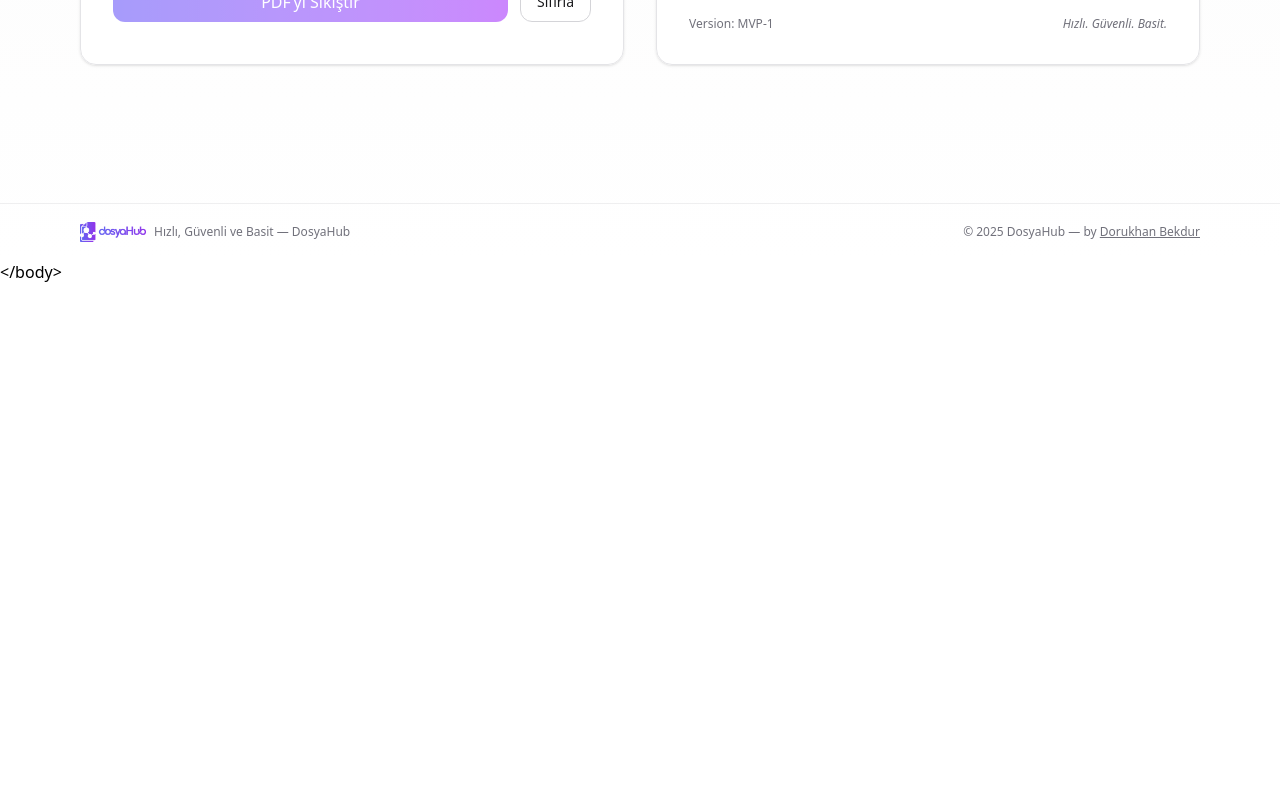
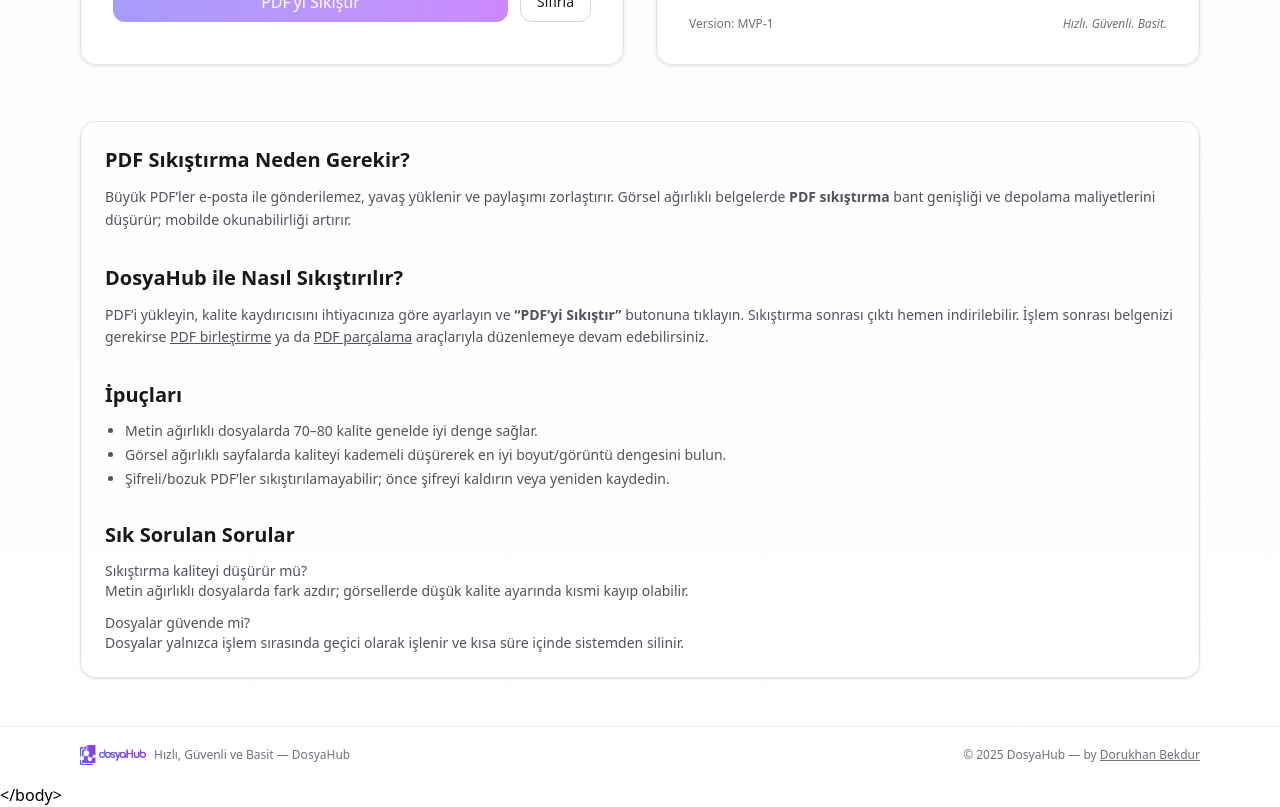
Before and after one commit to DorukhanBekdur/dosyahub, a React (Vite) app in the folder web/: page /compress-pdf in a window 1280 px wide. Shown: the part 540-1347 px from the top of the page. Before the commit the page ends 824 px from the top, so only its background shows below. Built offline with nearby package versions, Linux system fonts and the light colour scheme; no server answers.

Commit message:
Add SEO meta, structured data and full-width guide block to compress-pdf page

```diff
--- a/web/src/pages/CompressPdfPage.jsx
+++ b/web/src/pages/CompressPdfPage.jsx
@@ -1,8 +1,10 @@
 import { useCallback, useRef, useState } from "react";
+import { Helmet } from "react-helmet-async";
 import InfoCard from "../components/features/InfoCard";
 import { HiDownload, HiOutlineCloudUpload } from "react-icons/hi";
 
 const API_BASE = "https://api.dosyahub.com";
+const CANONICAL = "https://www.dosyahub.com/compress-pdf";
 
 export default function CompressPdfPage() {
   const [file, setFile] = useState(null);
@@ -26,7 +28,7 @@
       return setError("PDF en fazla 100MB olabilir.");
     if (picked.size < 5 * 1024 * 1024)
       return setError(
-        "Bu dosya zaten küçük (min 5 MB). Sıkıştırma, genelde 5 MB üzerindeki dosyalarda anlamlı sonuç verir."
+        "Bu dosya zaten küçük (min 5 MB). Sıkıştırma genelde 5 MB üzeri dosyalarda anlamlıdır."
       );
     setError("");
     setDownUrl("");
@@ -65,7 +67,6 @@
         method: "POST",
         body: fd,
       });
-
       const ct = res.headers.get("content-type") || "";
       const data = ct.includes("application/json")
         ? await res.json().catch(() => ({}))
@@ -118,10 +119,112 @@
         )
       : null;
 
+  // ----- Structured Data -----
+  const appLd = {
+    "@context": "https://schema.org",
+    "@type": "WebApplication",
+    name: "DosyaHub PDF Sıkıştırma",
+    url: CANONICAL,
+    applicationCategory: "UtilitiesApplication",
+    operatingSystem: "Web",
+    aggregateRating: {
+      "@type": "AggregateRating",
+      ratingValue: "4.9",
+      ratingCount: "67",
+    },
+  };
+
+  const breadcrumbLd = {
+    "@context": "https://schema.org",
+    "@type": "BreadcrumbList",
+    itemListElement: [
+      {
+        "@type": "ListItem",
+        position: 1,
+        name: "Ana Sayfa",
+        item: "https://www.dosyahub.com/",
+      },
+      {
+        "@type": "ListItem",
+        position: 2,
+        name: "PDF Sıkıştırma",
+        item: CANONICAL,
+      },
+    ],
+  };
+
+  const faqLd = {
+    "@context": "https://schema.org",
+    "@type": "FAQPage",
+    mainEntity: [
+      {
+        "@type": "Question",
+        name: "PDF nasıl sıkıştırılır?",
+        acceptedAnswer: {
+          "@type": "Answer",
+          text: "PDF’i yükleyin, kalite slider’ını ihtiyacınıza göre ayarlayın ve 'PDF’yi Sıkıştır' butonuna tıklayın. Çıktıyı indirin.",
+        },
+      },
+      {
+        "@type": "Question",
+        name: "Kalite düşer mi, dosyalar güvenli mi?",
+        acceptedAnswer: {
+          "@type": "Answer",
+          text: "Sıkıştırmada görsel yoğun sayfalarda kalite bir miktar düşebilir; metin ağırlıklı dosyalarda değişim azdır. Dosyalar işlem sırasında geçici olarak işlenir ve kısa süre içinde sistemden silinir.",
+        },
+      },
+    ],
+  };
+
   return (
+    <>
+      {/* HEAD / META */}
+      <Helmet>
+        <title>PDF Sıkıştırma | DosyaHub</title>
+        <meta
+          name="description"
+          content="PDF dosyalarının boyutunu kaliteyi koruyarak küçültün. DosyaHub PDF Sıkıştırma aracı ile hızlı, güvenli ve ücretsiz sıkıştırma."
+        />
+        <link rel="canonical" href={CANONICAL} />
+        <link rel="alternate" hrefLang="tr" href={CANONICAL} />
+
+        <meta property="og:type" content="website" />
+        <meta property="og:title" content="PDF Sıkıştırma | DosyaHub" />
+        <meta
+          property="og:description"
+          content="PDF’leri saniyeler içinde küçültün. Hızlı, güvenli, ücretsiz."
+        />
+        <meta property="og:url" content={CANONICAL} />
+        <meta property="og:site_name" content="DosyaHub" />
+        <meta
+          property="og:image"
+          content="https://www.dosyahub.com/og/compress-pdf.png"
+        />
+        <meta property="og:image:width" content="1200" />
+        <meta property="og:image:height" content="630" />
+        <meta name="twitter:card" content="summary_large_image" />
+        <meta name="twitter:title" content="PDF Sıkıştırma | DosyaHub" />
+        <meta
+          name="twitter:description"
+          content="PDF’leri hızlı ve ücretsiz sıkıştırın."
+        />
+        <meta
+          name="twitter:image"
+          content="https://www.dosyahub.com/og/compress-pdf.png"
+        />
+
+        <script type="application/ld+json">{JSON.stringify(appLd)}</script>
+        <script type="application/ld+json">
+          {JSON.stringify(breadcrumbLd)}
+        </script>
+        <script type="application/ld+json">{JSON.stringify(faqLd)}</script>
+      </Helmet>
+
       <section className="grid md:grid-cols-2 gap-6 md:gap-8">
         <section className="h-full min-h-[500px] flex flex-col bg-white/90 dark:bg-zinc-900/90 backdrop-blur-sm rounded-2xl shadow-sm border border-zinc-200 dark:border-zinc-800 p-8 transition-all duration-300 hover:shadow-lg">
-        <h1 className="text-3xl font-semibold tracking-tight">PDF Sıkıştır</h1>
+          <h1 className="text-3xl font-semibold tracking-tight">
+            PDF Sıkıştırma (PDF’yi Sıkıştır)
+          </h1>
           <p className="text-sm text-zinc-600 dark:text-zinc-400 mt-2">
             PDF dosyanızın boyutunu azaltın, kaliteyi koruyarak daha hızlı
             paylaşın.
@@ -170,7 +273,6 @@
             <p className="mt-3 text-xs text-zinc-500">
               Yalnızca PDF • Min 5MB • Max 100MB • Tek dosya
             </p>
-
             <style>{`@keyframes float {0%{transform:translateY(0)}50%{transform:translateY(-6px)}100%{transform:translateY(0)}}`}</style>
           </div>
 
@@ -211,8 +313,7 @@
 
           {error && (
             <div
-            className={`mt-4 rounded-lg text-sm p-3 border
-              ${
+              className={`mt-4 rounded-lg text-sm p-3 border ${
                 error.includes("küçük") || error.includes("fayda")
                   ? "border-yellow-300/60 bg-yellow-50 dark:bg-yellow-900/20 text-yellow-700 dark:text-yellow-300"
                   : "border-red-300/60 bg-red-50 dark:bg-red-900/20 text-red-700 dark:text-red-300"
@@ -247,14 +348,12 @@
               <p className="text-sm text-emerald-800 dark:text-emerald-200">
                 Sıkıştırma tamam! PDF’i indirebilirsin.
               </p>
-
               {stats && (
                 <p className="mt-1 text-xs text-emerald-700 dark:text-emerald-300">
                   Boyut: {fmt(stats.beforeBytes)} → {fmt(stats.afterBytes)}
                   {typeof ratio === "number" ? ` (≈ %${ratio} küçülme)` : ""}
                 </p>
               )}
-
               <a
                 href={downUrl}
                 download
@@ -268,6 +367,71 @@
         </section>
 
         <InfoCard />
+
+        <div className="md:col-span-2 mt-6 p-6 rounded-2xl border border-zinc-200 dark:border-zinc-800 bg-white/70 dark:bg-zinc-900/70 shadow-sm">
+          <h2 className="text-xl font-semibold mb-3">
+            PDF Sıkıştırma Neden Gerekir?
+          </h2>
+          <p className="text-sm text-zinc-600 dark:text-zinc-400 leading-relaxed">
+            Büyük PDF’ler e-posta ile gönderilemez, yavaş yüklenir ve paylaşımı
+            zorlaştırır. Görsel ağırlıklı belgelerde
+            <strong> PDF sıkıştırma</strong> bant genişliği ve depolama
+            maliyetlerini düşürür; mobilde okunabilirliği artırır.
+          </p>
+
+          <h2 className="text-xl font-semibold mt-8 mb-3">
+            DosyaHub ile Nasıl Sıkıştırılır?
+          </h2>
+          <p className="text-sm text-zinc-600 dark:text-zinc-400 leading-relaxed">
+            PDF’i yükleyin, kalite kaydırıcısını ihtiyacınıza göre ayarlayın ve{" "}
+            <strong>“PDF’yi Sıkıştır”</strong> butonuna tıklayın. Sıkıştırma
+            sonrası çıktı hemen indirilebilir. İşlem sonrası belgenizi gerekirse{" "}
+            <a href="/merge-pdf" className="underline hover:opacity-80">
+              PDF birleştirme
+            </a>{" "}
+            ya da{" "}
+            <a href="/split-pdf" className="underline hover:opacity-80">
+              PDF parçalama
+            </a>{" "}
+            araçlarıyla düzenlemeye devam edebilirsiniz.
+          </p>
+
+          <h2 className="text-xl font-semibold mt-8 mb-3">İpuçları</h2>
+          <ul className="list-disc pl-5 space-y-1 text-sm text-zinc-600 dark:text-zinc-400">
+            <li>
+              Metin ağırlıklı dosyalarda 70–80 kalite genelde iyi denge sağlar.
+            </li>
+            <li>
+              Görsel ağırlıklı sayfalarda kaliteyi kademeli düşürerek en iyi
+              boyut/görüntü dengesini bulun.
+            </li>
+            <li>
+              Şifreli/bozuk PDF’ler sıkıştırılamayabilir; önce şifreyi kaldırın
+              veya yeniden kaydedin.
+            </li>
+          </ul>
+
+          <h2 className="text-xl font-semibold mt-8 mb-3">
+            Sık Sorulan Sorular
+          </h2>
+          <div className="space-y-3 text-sm text-zinc-600 dark:text-zinc-400">
+            <div>
+              <p className="font-medium">Sıkıştırma kaliteyi düşürür mü?</p>
+              <p>
+                Metin ağırlıklı dosyalarda fark azdır; görsellerde düşük kalite
+                ayarında kısmi kayıp olabilir.
+              </p>
+            </div>
+            <div>
+              <p className="font-medium">Dosyalar güvende mi?</p>
+              <p>
+                Dosyalar yalnızca işlem sırasında geçici olarak işlenir ve kısa
+                süre içinde sistemden silinir.
+              </p>
+            </div>
+          </div>
+        </div>
       </section>
+    </>
   );
 }
```
Lines whose indentation alone changed are shown as unchanged.
